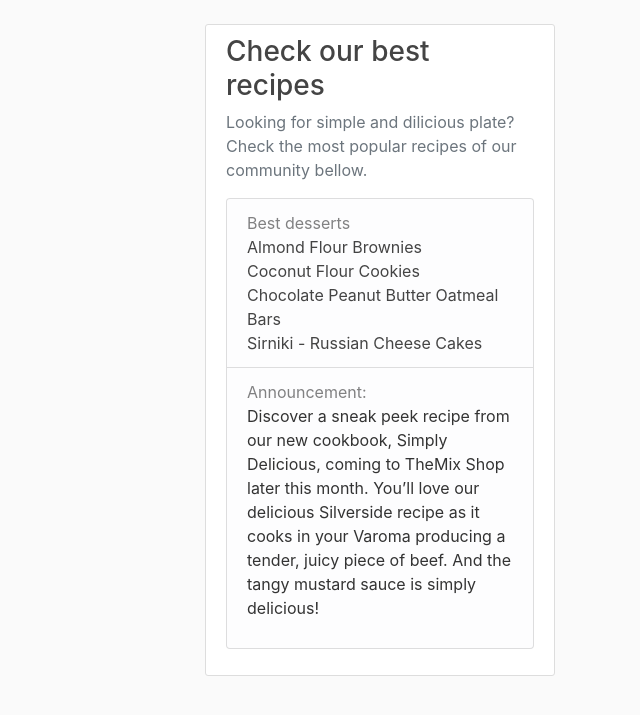
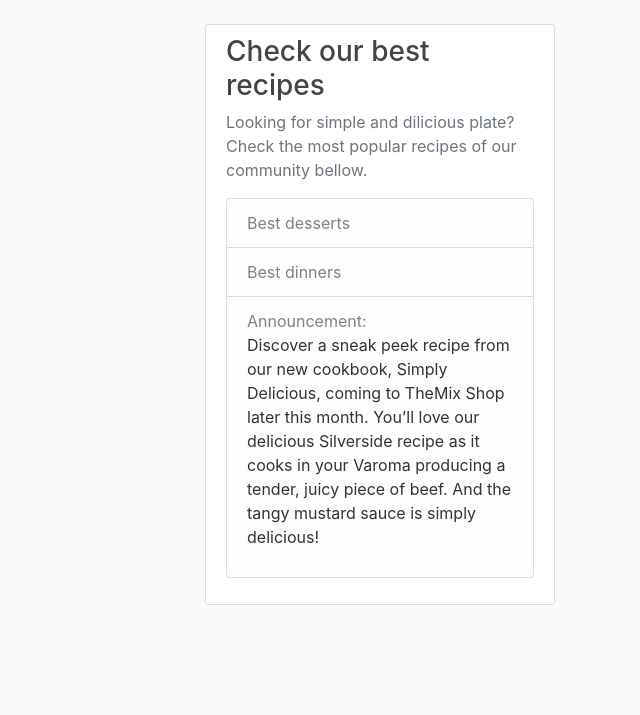
Before and after one commit to anastasssia88/Django-Blog, a Django app: page / in a window 1280 px wide. Shown: the part 56-771 px from the top of the page, without its empty margins (640-1280 px from the left). Run offline with Django 3.2, Linux system fonts and the light colour scheme; data that the repository does not hold is empty; some libraries are stand-ins or nearby versions.

Commit message:
Changed sidebar

```diff
--- a/blog/templates/blog/base.html
+++ b/blog/templates/blog/base.html
@@ -68,10 +68,7 @@
         <p class='text-muted'>Looking for simple and dilicious plate? Check the most popular recipes of our community bellow.
           <ul class="list-group">
             <li class="list-group-item list-group-item-light">Best desserts<br>
-              <a class="article-title" href="?page/1">Almond Flour Brownies</a><br>
-              <a class="article-title" href="?page/2">Coconut Flour Cookies</a><br>
-              <a class="article-title" href="?page/6">Chocolate Peanut Butter Oatmeal Bars</a><br>
-              <a class="article-title" href="?page/5">Sirniki - Russian Cheese Cakes</a><br>
+            <li class="list-group-item list-group-item-light">Best dinners<br>
             </li>
             <li class="list-group-item list-group-item-light">Announcement: <br>
               <p style="color:#333333"> Discover a sneak peek recipe from our new cookbook, Simply Delicious, coming to TheMix Shop later this month. You’ll love our delicious Silverside recipe as it cooks in your Varoma producing a tender, juicy piece of beef. And the tangy mustard sauce is simply delicious!</p>
```
